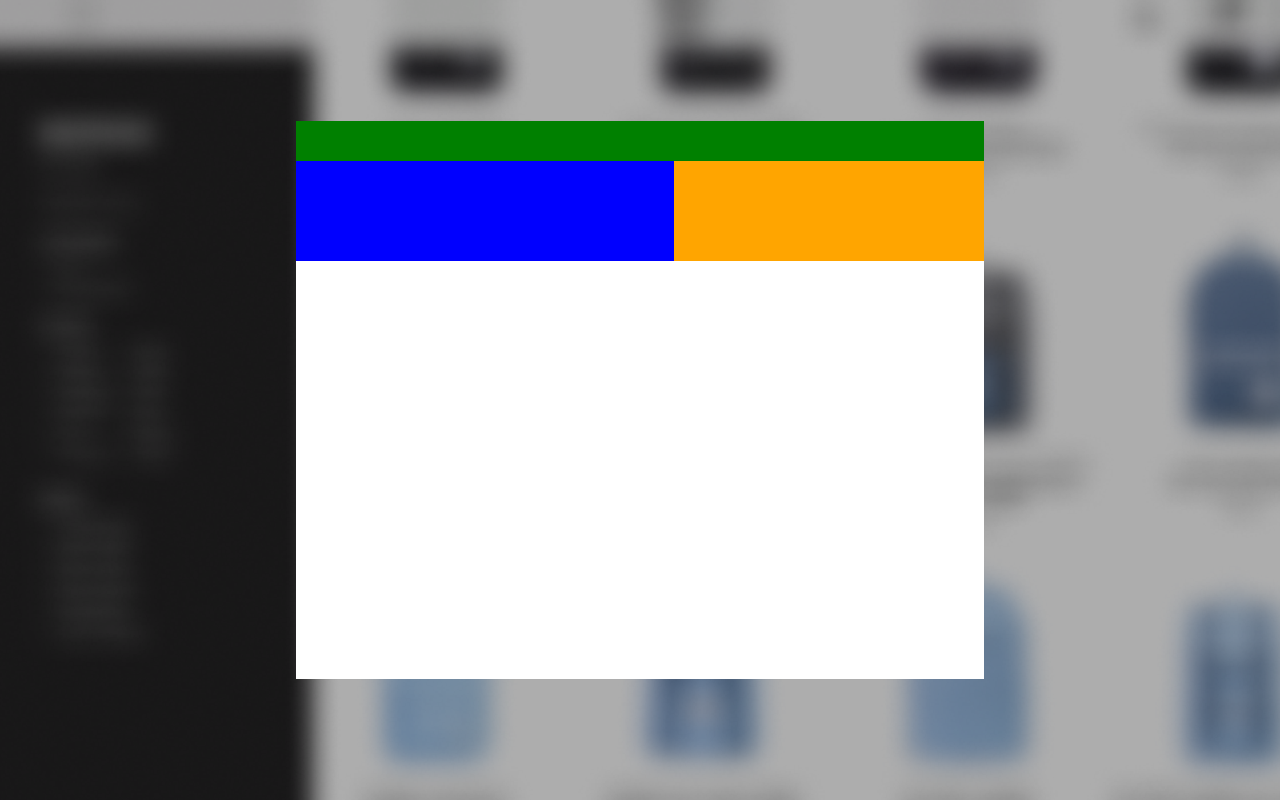
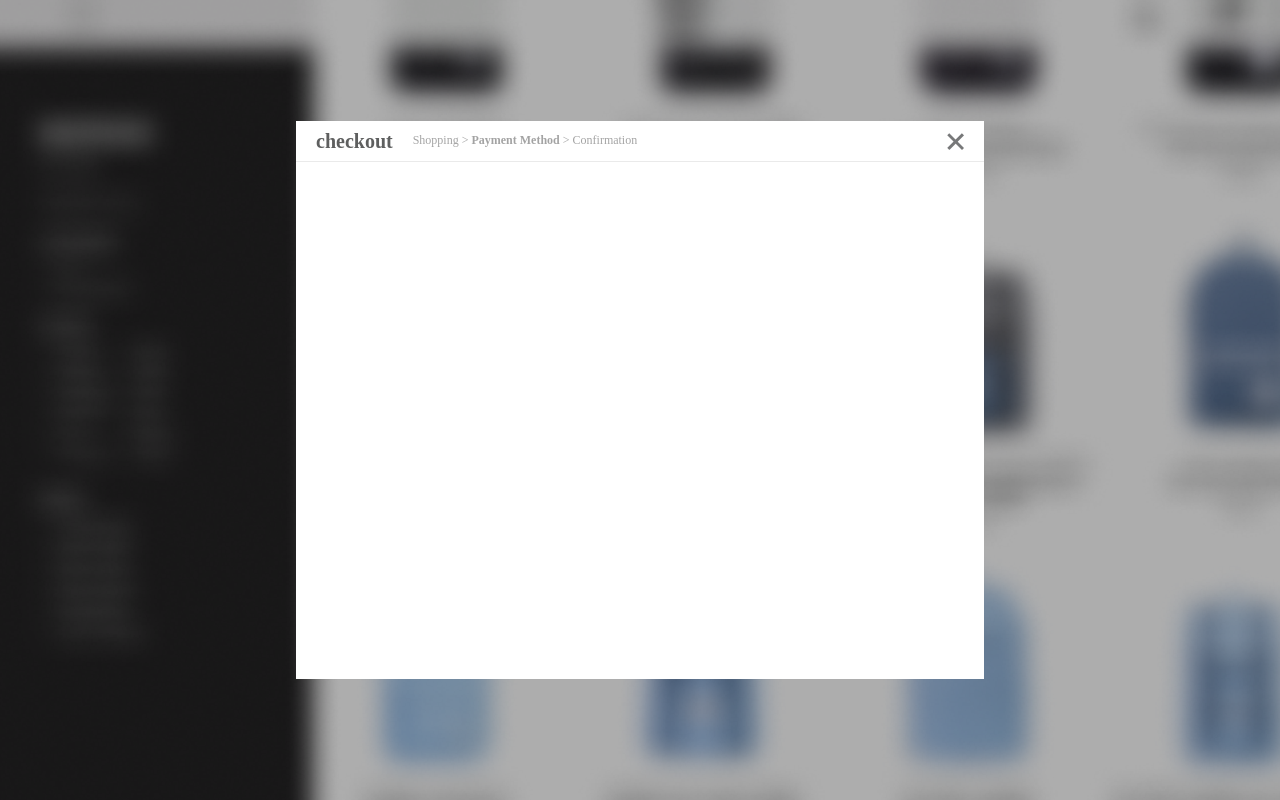
Before and after one commit to fau-33/pm_projetos, a plain HTML site: page fase1-projeto09/index.html in a window 1280 px wide. Drawn offline with Linux system fonts and the light colour scheme; files that its build step writes are made by us from their sources; a web font is replaced by a local one.

Commit message:
Feito o header

```diff
--- a/fase1-projeto09/css/header.css
+++ b/fase1-projeto09/css/header.css
@@ -0,0 +1,41 @@
+header{
+  display: flex;
+  justify-content: space-between;
+  height: 40px;
+  align-items: center;
+  padding-left: 20px;
+  padding-right: 20px;
+  border-bottom: 1px solid #eaeaea;
+}
+
+header div{
+  display: flex;
+  align-items: center;
+}
+
+header h1{
+  font-size: 20px;
+  font-family: 'muliextrabold';
+  color: #5e5f5f;
+}
+
+header span{
+  color: #4a4a4a;
+  opacity: 0.5;
+  margin-left: 20px;
+}
+
+header span strong{
+  font-family: 'muliextrabold';
+}
+
+header a{
+  background-image: url(../images/fechar.png);
+  background-repeat: no-repeat;
+  height: 17px;
+  width: 17px;
+}
+
+header a span{
+  visibility: hidden;
+}
--- a/fase1-projeto09/css/principal.css
+++ b/fase1-projeto09/css/principal.css
@@ -1,3 +1,5 @@
+@import url(header.css);
+
 html{
   display: flex;
   justify-content: center;
@@ -6,6 +8,13 @@ html{
   background-image: url(../images/bg.png);
   background-repeat: no-repeat;
   background-size: cover;
+  font-family: 'muliregular';
+  font-size: 12px;
+}
+
+h1, h2, h3, ul{
+  margin: 0;
+  padding: 0;
 }
 
 
@@ -15,9 +24,6 @@ html{
   background-color: #fff;
 }
 
-.checkout header{
-  height: 40px;
-}
 
 .checkout main{
   display: flex;
--- a/fase1-projeto09/index.html
+++ b/fase1-projeto09/index.html
@@ -7,22 +7,17 @@
   <link rel="stylesheet" href="normalize.css">
   <link rel="stylesheet" href="fonts/stylesheet.css">
   <link rel="stylesheet" href="css/principal.css">
-  <style>
 
-    header{
-      background-color: green;
-    }
-    main .cartao{
-      background-color: blue;
-    }
-    main .resumos{
-      background-color: orange;
-    }
-  </style>
 </head>
 <body>
   <div class="checkout">
-    <header></header>
+    <header>
+      <div>
+        <h1>checkout</h1>
+        <span>Shopping > <strong>Payment Method</strong> > Confirmation</span>
+      </div>
+      <a href="#"><span>Fechar</span></a>
+    </header>
     <main>
       <div class="cartao"></div>
       <div class="resumos"></div>
```
Also changed, not shown: fase1-projeto09/images/fechar.png (added).
